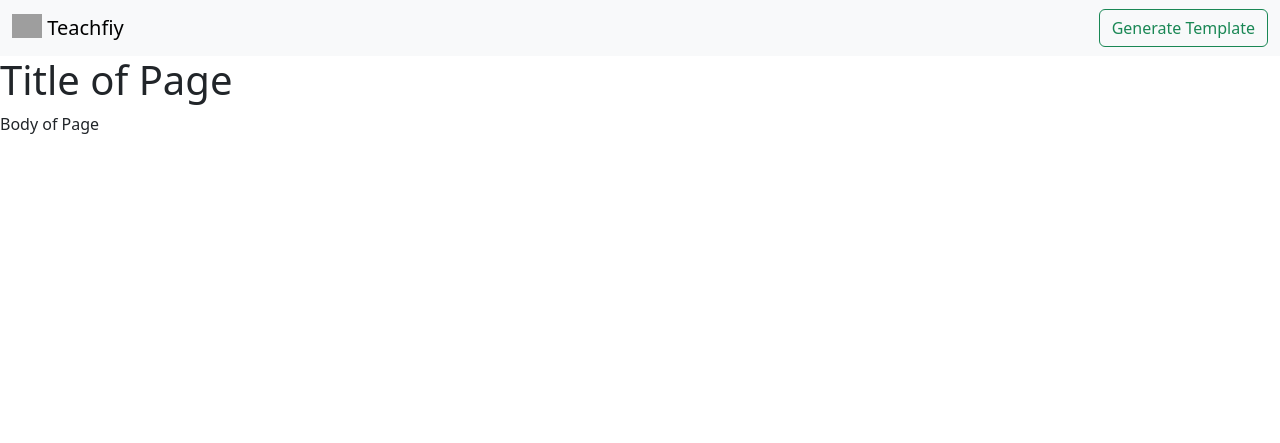
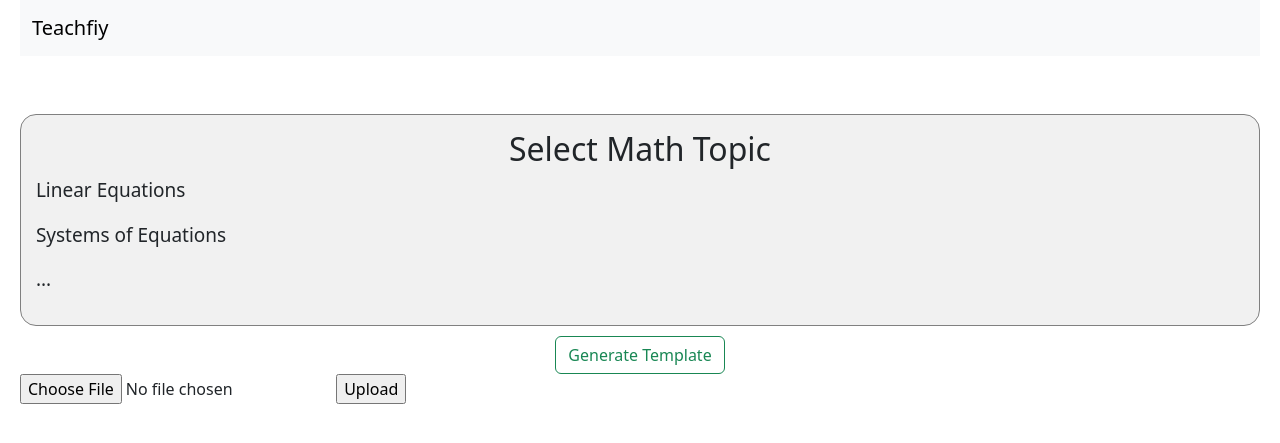
Before and after one commit to Harry64C/Teachify, a Flask app: template templates/index.html in a window 1280 px wide. Shown: the top 443 px of the page. Run offline with Flask 3, Linux system fonts and the light colour scheme; the template is opened without the code that fills it, so the values that code supplies are empty; grey boxes are pictures that could not be loaded.

Commit message:
setup a file upload system for LaTeX files, which will then be randomized

```diff
--- a/app.py
+++ b/app.py
@@ -1,6 +1,5 @@
-from flask import Flask, render_template, url_for, send_file, render_template_string
+from flask import Flask, render_template, url_for, send_file, request
 from socket import gethostname
-
 import re
 import random
 import io
@@ -13,7 +12,7 @@ app = Flask(__name__)
 
 @app.route('/')
 def index():
-    return render_template('example.html')
+    return render_template('index.html')
 
 
 
@@ -23,10 +22,27 @@ def randomize_numbers_in_expression(expr):
         return str(random.randint(0, 10))
     return re.sub(r'\d+(\.\d+)?', repl, expr)
 
-@app.route('/generate')
+@app.route('/generate', methods=['GET', 'POST'])
 def serve_pdf():
-    with open('static/HomeworkSample.tex', 'r', encoding='utf-8') as f:
-        tex_content = f.read()
+    ## if the user uploads a file
+    if request.method == 'POST':
+      if 'file' not in request.files:
+        return 'No file part'
+      file = request.files['file']
+      if file.filename == '':
+        return 'No selected file'
+      if file.mimetype != "application/octet-stream":
+         return 'Please upload a LaTeX (.tex) file'
+      if file:
+        tex_content = file.read().decode('utf-8')
+
+
+    else:
+      filename = 'static/HomeworkSample.tex'
+      with app.open_resource(filename, 'r', encoding='utf-8') as f:
+          tex_content = f.read()
+
+    print(tex_content)
 
     pattern = r'(\${1,2})(.*?)(\1)'
     def replacer(match):
--- a/static/css/main.css
+++ b/static/css/main.css
@@ -1,7 +1,10 @@
 body {
-    margin : 0;
+    margin: 0 auto;    /* Centers the content horizontally */
+    padding: 0 20px;
     font-family: sans-serif;
 }
+
+
 
 .project {
   text-align: left;
--- a/templates/base.html
+++ b/templates/base.html
@@ -11,10 +11,9 @@
     <nav class="navbar bg-body-tertiary">
         <div class="container-fluid">
             <a class="navbar-brand" href="#">
-            <img src="/docs/5.3/assets/brand/bootstrap-logo.svg" alt="Logo" width="30" height="24" class="d-inline-block align-text-top">
+            {# <img src="/docs/5.3/assets/brand/bootstrap-logo.svg" alt="Logo" width="30" height="24" class="d-inline-block align-text-top"> #}
             Teachfiy
             </a>
-            <a class="btn btn-outline-success" href="/generate" type="submit">Generate Template</a>
         </div>
 
     </nav>
--- a/templates/index.html
+++ b/templates/index.html
@@ -1,10 +1,24 @@
 {% extends 'base.html' %}
 
 {% block head %}
-<h1>Title of Page</h1>
+<h1> <br> </h1>
 {% endblock %}
 
 
 {% block body %}
-<p>Body of Page</p>
+<div class = "project">
+    <h2>Select Math Topic</h2>
+    <p>Linear Equations</p>
+    <p>Systems of Equations</p>
+    <p>...</p>
+</div>
+<div class = "text-center" >
+    <a class="btn btn-outline-success" href="/generate" type="submit" style="margin-top: 10px;">Generate Template</a>
+</div>
+<form method="POST" enctype="multipart/form-data" action="/generate">
+    <input type="file" name="file">
+    <input type="submit" value="Upload">
+</form>
+
+
 {% endblock %}
```
Also changed, not shown: test.py (added, +30 -0 lines).
